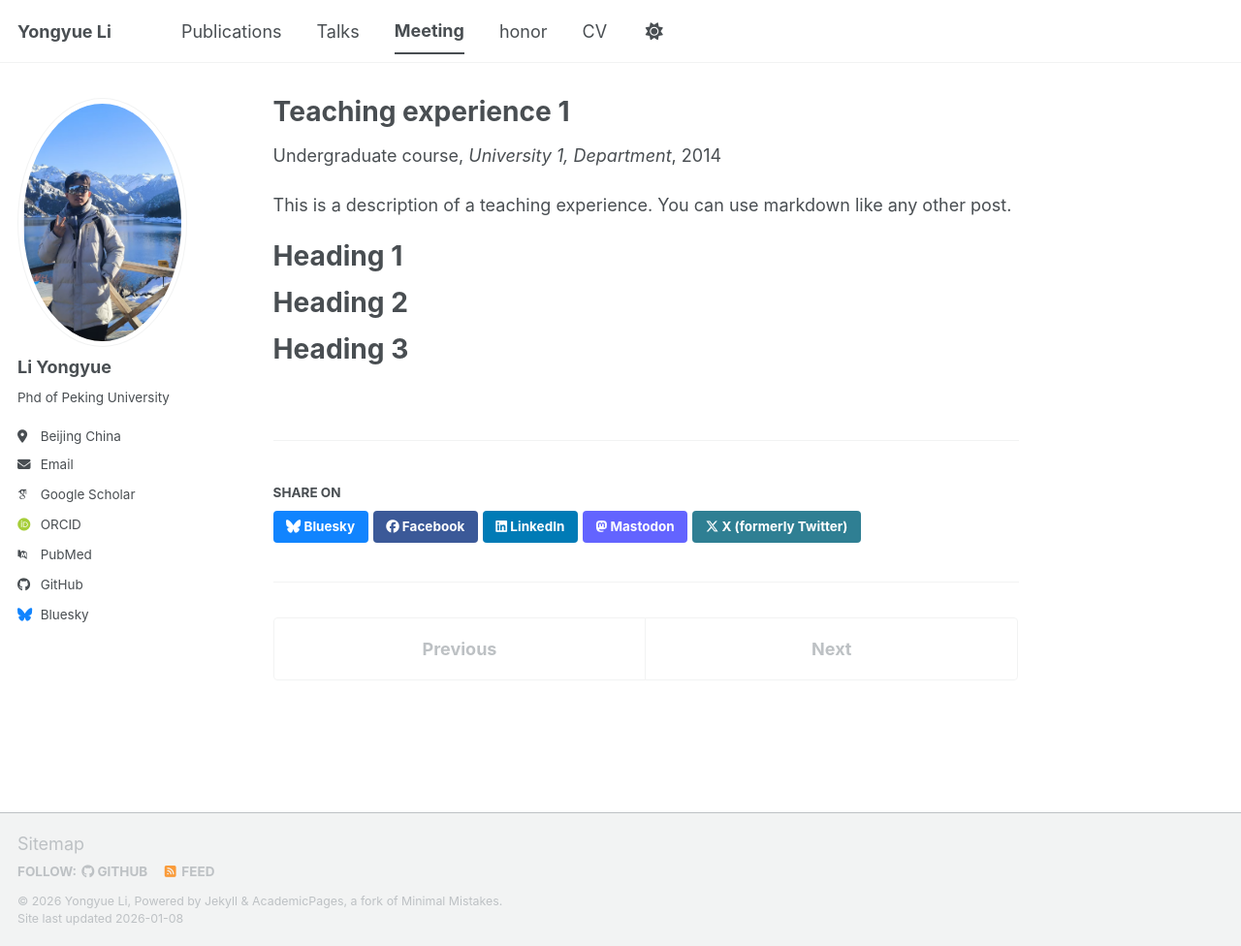
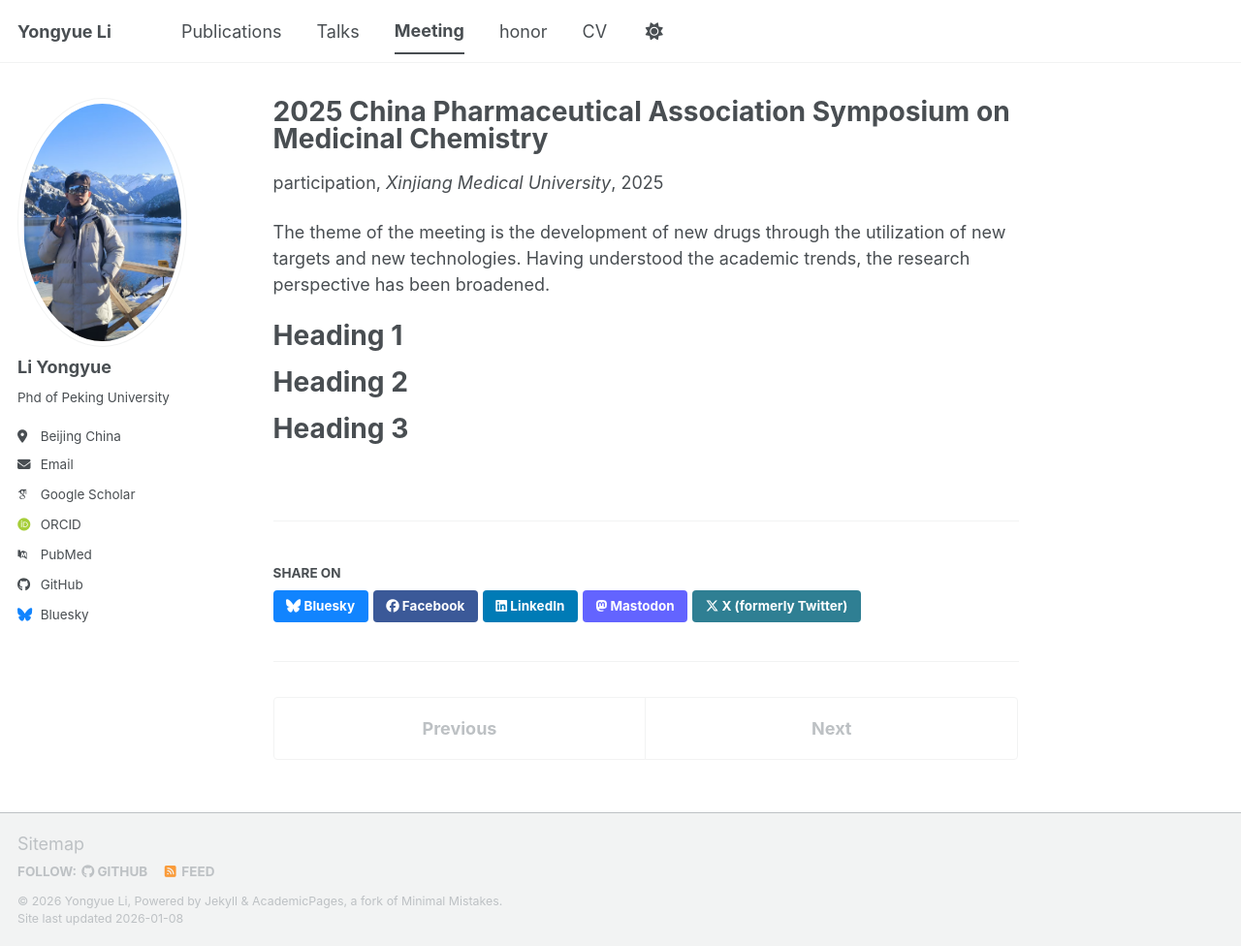
Before and after one commit to leeyongyue1019-spec/leeyongyue1019-spec.github.io, a Jekyll site: the page built from _teaching/2014-spring-teaching-1.md, in a window 1280 px wide and 976 px high. Shown: the whole window at 97% size. Built offline with Jekyll 4.4.1, drawn with Linux system fonts in a browser that asks for light colours; some web fonts are replaced; a script bundle is joined from its source files by our own code; library files that are not in the unit come from our copies.

Commit message:
Update 2014-spring-teaching-1.md

```diff
--- a/_teaching/2014-spring-teaching-1.md
+++ b/_teaching/2014-spring-teaching-1.md
@@ -1,14 +1,14 @@
 ---
-title: "Teaching experience 1"
-collection: teaching
-type: "Undergraduate course"
+title: "2025 China Pharmaceutical Association Symposium on Medicinal Chemistry"
+collection: meeting
+type: "participation"
 permalink: /teaching/2014-spring-teaching-1
-venue: "University 1, Department"
-date: 2014-01-01
-location: "City, Country"
+venue: "Xinjiang Medical University"
+date: 2025-11-28
+location: "Urumqi Xinjiang,China"
 ---
 
-This is a description of a teaching experience. You can use markdown like any other post.
+The theme of the meeting is the development of new drugs through the utilization of new targets and new technologies. Having understood the academic trends, the research perspective has been broadened.
 
 Heading 1
 ======
```
